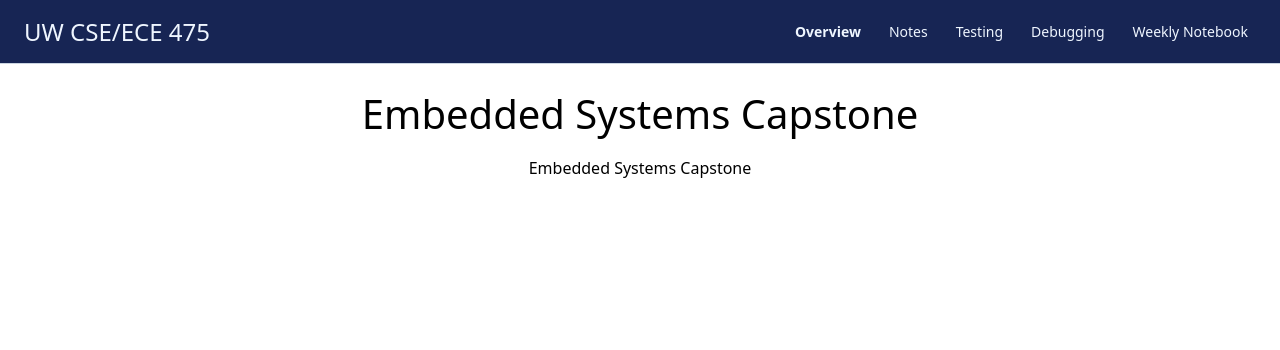
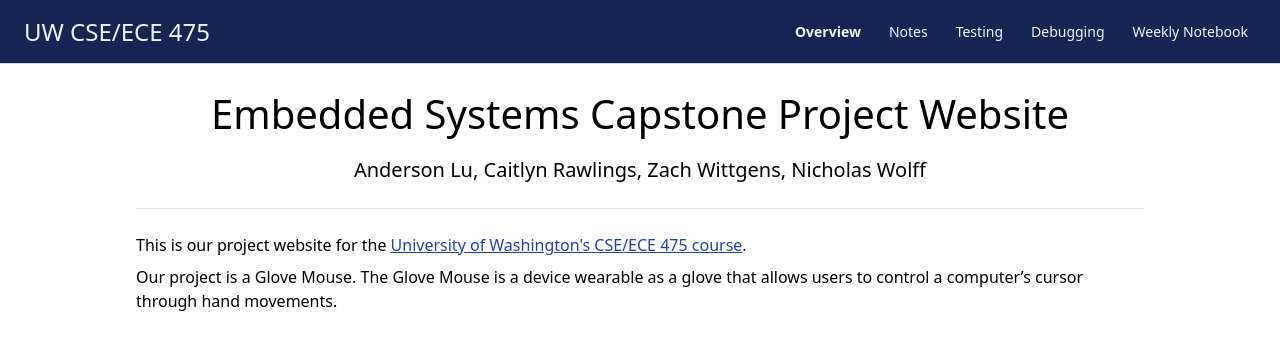
Before and after one commit to caitlynrawlings/EmbeddedSystemsCapstone, a React (Create React App) app: page /#/ in a window 1280 px wide. Shown: the top 350 px of the page. Built offline with nearby package versions, Linux system fonts and the light colour scheme.

Commit message:
added info to overview/main page

```diff
--- a/src/App.tsx
+++ b/src/App.tsx
@@ -17,7 +17,7 @@ function App() {
         <NavBar/>
         <div className='py-5 px-6 w-full font-light items-center flex flex-col'>
           <Routes>
-            <Route path={"/"} element={<PageLayout title="Embedded Systems Capstone" content={<Overview />}/>} />
+            <Route path={"/"} element={<PageLayout title="Embedded Systems Capstone Project Website" content={<Overview />}/>} />
             <Route path={`/notes`} element={<PageLayout title="Notes" content={<Notes />}/>} />
             <Route path={`/testing`} element={<PageLayout title="Testing" content={<Testing />}/>} />
             <Route path={`/debugging`} element={<PageLayout title="Debugging" content={<Debugging />}/>} />
--- a/src/components/PageLayout.tsx
+++ b/src/components/PageLayout.tsx
@@ -3,7 +3,7 @@ import React from "react"
 export function PageLayout({title, content}) {
     return (
         <main className="flex flex-col min-w-[80vw] items-center md:px-8 lg:px-20 xl:px-28">
-            <h1 className="font-h1 text-h1 mb-3">{title}</h1>
+            <h1 className="font-h1 text-h1 mb-3 text-center">{title}</h1>
             {content}
         </main>
     )
--- a/src/pages/Overview.tsx
+++ b/src/pages/Overview.tsx
@@ -2,8 +2,12 @@ import React from "react";
 
 export function Overview() {
     return (
-        <div className="">
-            <h1>Embedded Systems Capstone</h1>
-        </div>
+        <main className="w-full">
+            <p className="text-center mb-6 text-xl border-b pb-6 w-full">Anderson Lu, Caitlyn Rawlings, Zach Wittgens, Nicholas Wolff</p>
+            <div className="w-full flex flex-col gap-2 text-left items-start">
+                <p>This is our project website for the <a className="underline text-blue-800 hover:text-blue-600" href="https://courses.cs.washington.edu/courses/cse475/">University of Washington's CSE/ECE 475 course</a>.</p>
+                <p>Our project is a Glove Mouse. The Glove Mouse is a device wearable as a glove that allows users to control a computer’s cursor through hand movements.</p>
+            </div>
+        </main>
     )
 }
```
